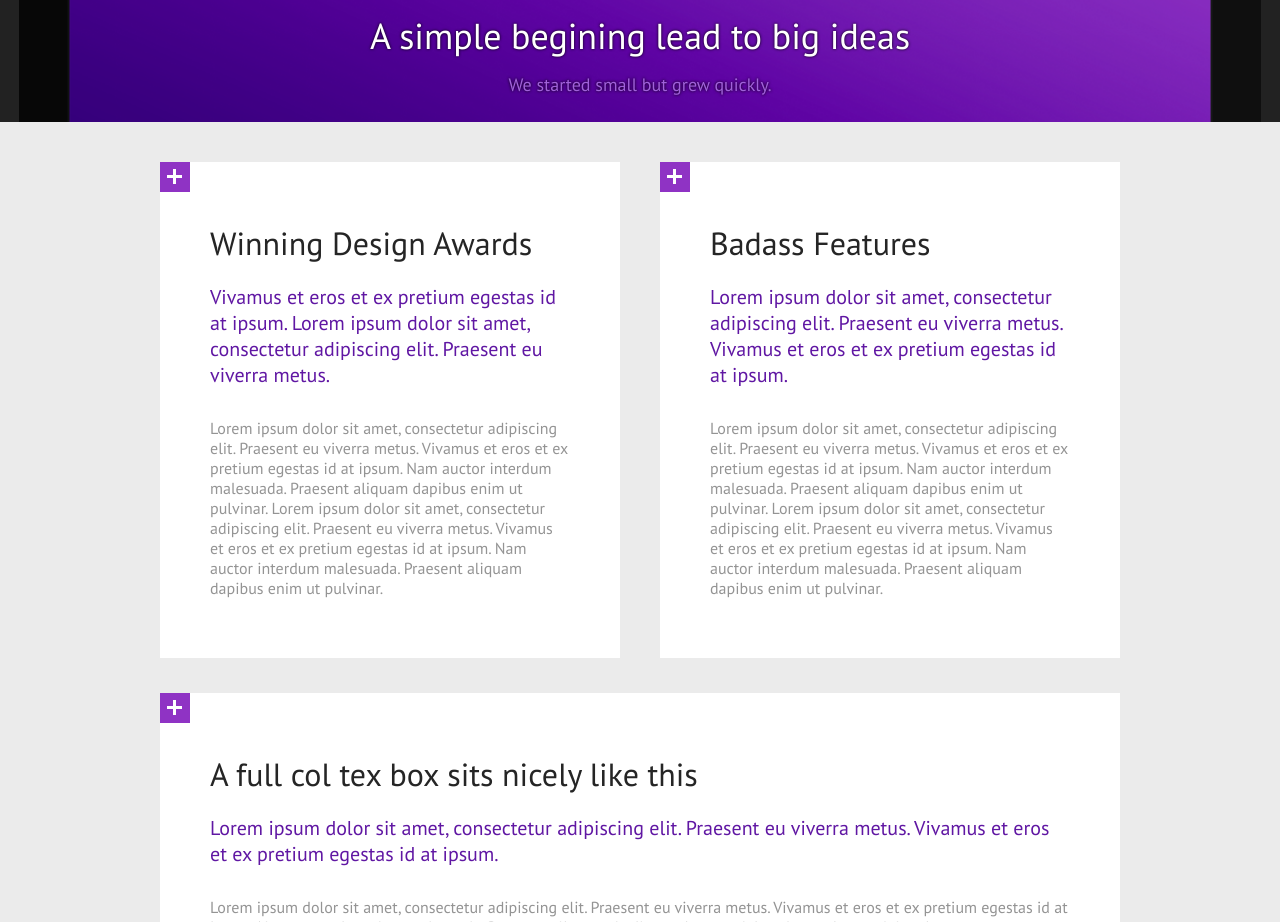
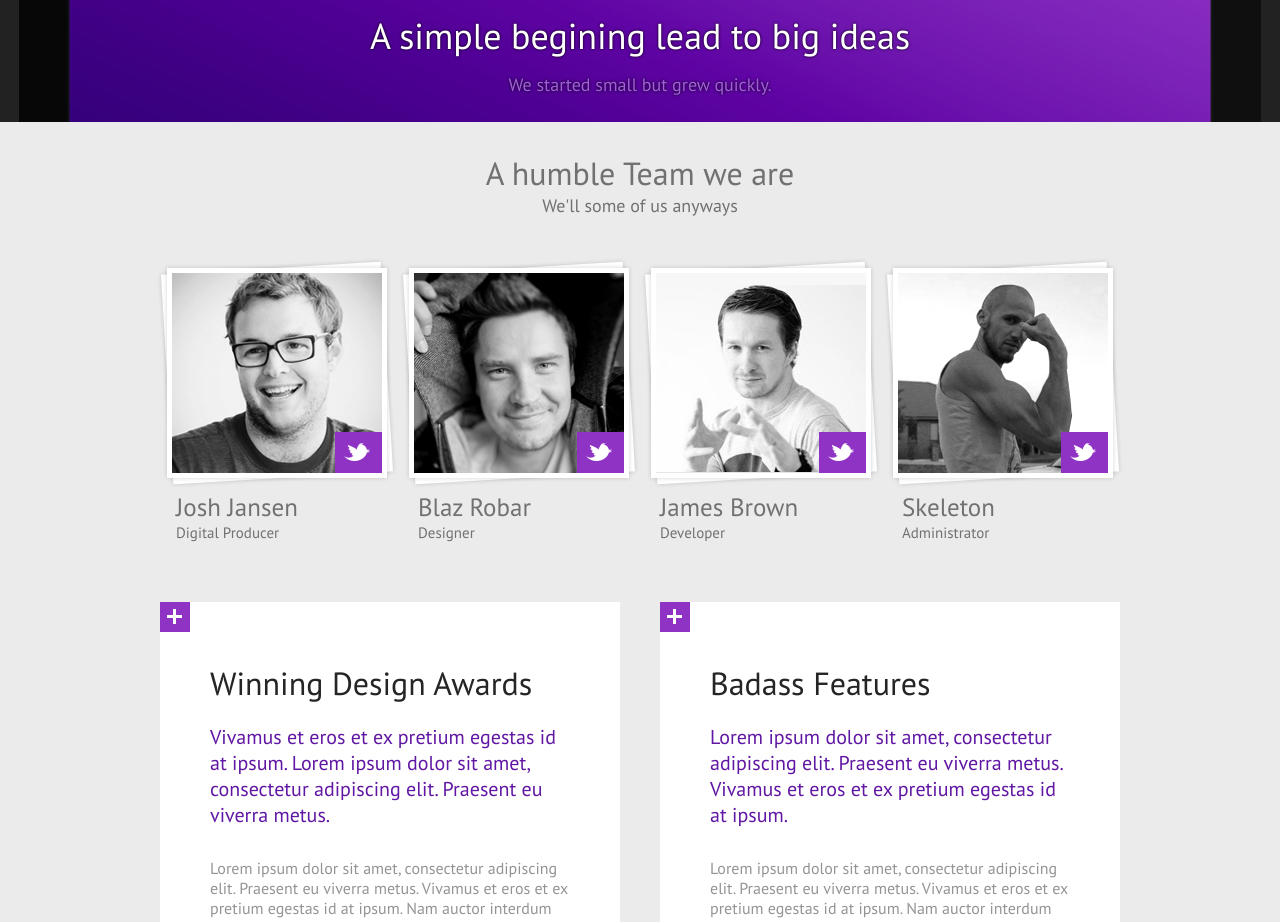
Before and after one commit to andrzejsenderecki/Travler_PSD_to_HTML_SASS_RWD_JS, a plain HTML site: page index.html in a window 1280 px wide. Shown: the part 1700-2622 px from the top of the page. Drawn offline with Linux system fonts and the light colour scheme.

Commit message:
Slider Team - rozpoczęcie pracy

```diff
--- a/index.html
+++ b/index.html
@@ -83,6 +83,38 @@
             <h2>A simple begining lead to big ideas</h2>
             <p>We started small but grew quickly.</p>
         </div>
+        <div class='page-team'>
+            <div class='page-team-slider'>
+                <h2>A humble Team we are</h2>
+                <p>We'll some of us anyways</p>
+                <div class='team-slider'>
+                    <ul>
+                        <li>
+                            <ul>
+                                <li><img src='./images/team_1.png' /></li>
+                                <li><h3>Josh Jansen</h3></li>
+                                <li><p>Digital Producer</p></li>
+                            </ul>
+                            <ul>
+                                <li><img src='./images/team_2.png' /></li>
+                                <li><h3>Blaz Robar</h3></li>
+                                <li><p>Designer</p></li>
+                            </ul>
+                            <ul>
+                                <li><img src='./images/team_3.png' /></li>
+                                <li><h3>James Brown</h3></li>
+                                <li><p>Developer</p></li>
+                            </ul>
+                            <ul>
+                                <li><img src='./images/team_4.png' /></li>
+                                <li><h3>Skeleton</h3></li>
+                                <li><p>Administrator</p></li>
+                            </ul>
+                        </li>
+                    </ul>
+                </div>
+            </div>
+        </div>
         <div class='page-articles'>
             <div class='articles-section'>
                 <div class='article-box'>
--- a/scripts/app.js
+++ b/scripts/app.js
@@ -4,6 +4,7 @@ require('../scss/partials/_header.scss');
 require('../scss/partials/_slider.scss');
 require('../scss/partials/_map_section.scss');
 require('../scss/partials/_laptop_section.scss');
+require('../scss/partials/_team_slider.scss');
 require('../scss/partials/_articles.scss');
 require('../scss/partials/_footer.scss');
 
--- a/scss/partials/_main.scss
+++ b/scss/partials/_main.scss
@@ -30,6 +30,14 @@ html {
     height: 550px;
 }
 
+.page-team {
+    width: 100%;
+    margin: 0 auto;
+    background: #ebebeb;
+    display: flex;
+    justify-content: center;
+}
+
 .page-map {
     width: 100%;
     margin: 0 auto;
--- /dev/null
+++ b/scss/partials/_team_slider.scss
@@ -0,0 +1,55 @@
+.page-team-slider {
+    h2 {
+        font-family: 'PT Sans', sans-serif;
+        font-weight: lighter;
+        font-size: 3.2rem;
+        color: #717171;
+        text-align: center;
+        padding: 30px 0 0 0;
+    }
+
+    p {
+        text-align: center;
+        font-family: 'PT Sans', sans-serif;
+        font-weight: lighter;
+        font-size: 1.8rem;
+        color: #717171;
+        padding-bottom: 40px;
+    }
+}
+
+.team-slider {
+    ul {
+        li {
+            display: flex;
+            justify-content: center;
+            flex-wrap: wrap;
+            list-style: none;
+
+            ul {
+                li {
+                    display: flex;
+                    justify-content: flex-start;
+                    list-style: none;
+
+                    h3 {
+                        font-family: 'PT Sans', sans-serif;
+                        font-weight: lighter;
+                        font-size: 2.5rem;
+                        color: #717171;
+                        padding-left: 20px;
+                    }
+
+                    p {
+                        font-family: 'PT Sans', sans-serif;
+                        font-weight: lighter;
+                        font-size: 1.5rem;
+                        color: #717171;
+                        padding-left: 20px;
+                        padding-bottom: 20px;
+                    }
+                }
+            }
+        }
+    }
+}
```
Also changed, not shown: scripts/out.js (+24 -2 lines), images/team_1.png (added), images/team_2.png (added), images/team_3.png (added), images/team_4.png (added).
